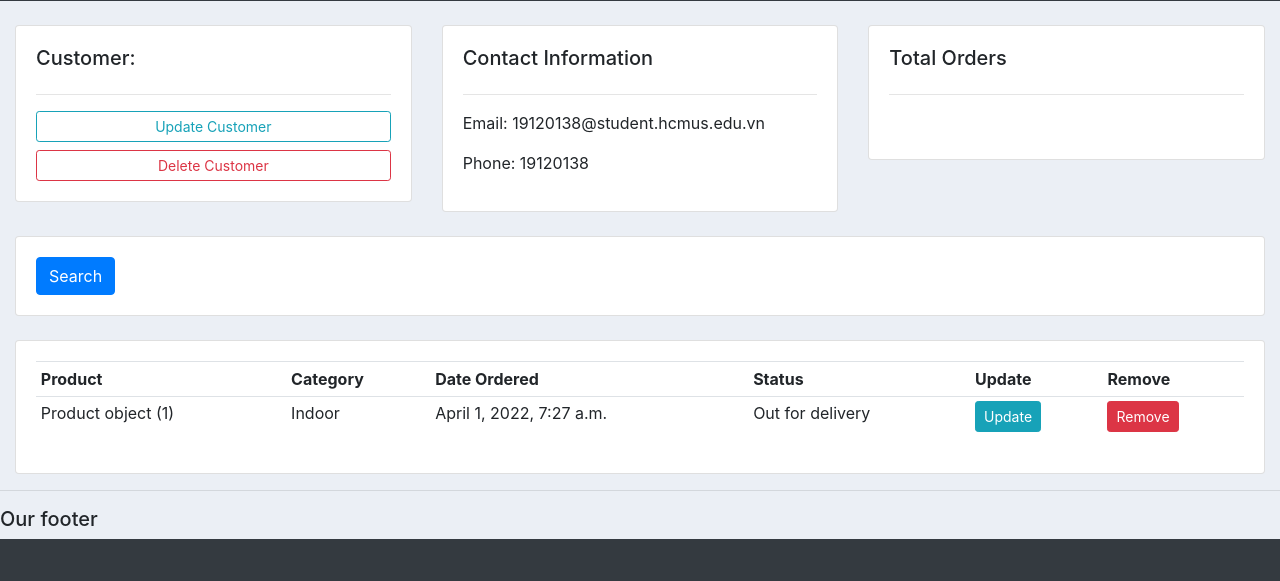
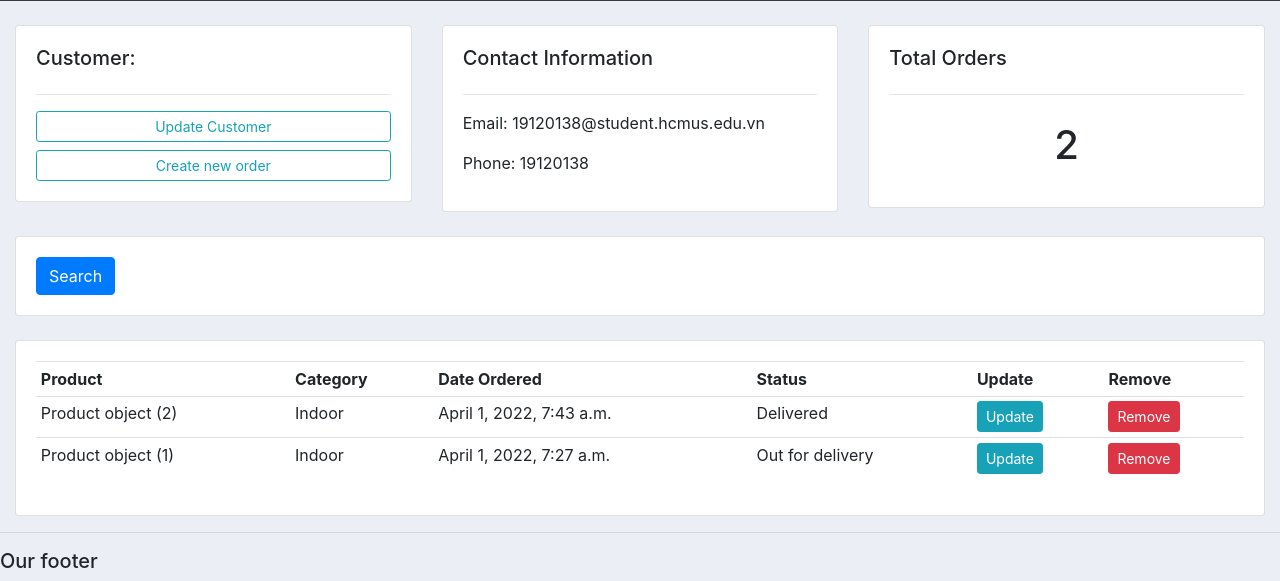
Before and after one commit to Bakerville/19120138_TranDucThuy_NMCNPM, a Django app: page /customers/1/ in a window 1280 px wide. Shown: the part 567-1148 px from the top of the page. Before the commit the page ends 1106 px from the top, so only its background shows below. Run offline with Django 3.2, Linux system fonts and the light colour scheme; data comes from the database, SQL or seed files in the repository; some libraries are stand-ins or nearby versions.

Commit message:
Third commit

```diff
--- a/midterm/accounts/models.py
+++ b/midterm/accounts/models.py
@@ -43,3 +43,6 @@ class Order(models.Model):
 	date_created = models.DateTimeField(auto_now_add=True, null=True)
 	status = models.CharField(max_length=200, null=True, choices=STATUS)
 	tags = models.ManyToManyField(Tag)
+
+	def __str__(self):
+		return self.product.name
--- a/midterm/accounts/templates/accounts/customer.html
+++ b/midterm/accounts/templates/accounts/customer.html
@@ -10,7 +10,7 @@
 			<h5>Customer:</h5>
 			<hr>
 			<a class="btn btn-outline-info  btn-sm btn-block" href="">Update Customer</a>
-			<a class="btn btn-outline-danger  btn-sm btn-block" href="">Delete Customer</a>
+			<a class="btn btn-outline-info  btn-sm btn-block" href="{% url 'create_order' customer.id %}">Create new order</a>
 
 		</div>
 	</div>
@@ -28,7 +28,7 @@
 		<div class="card card-body">
 			<h5>Total Orders</h5>
 			<hr>
-			<h1 style="text-align: center;padding: 10px"></h1>
+			<h1 style="text-align: center;padding: 10px">{{order_count}}</h1>
 		</div>
 	</div>
 </div>
@@ -66,8 +66,8 @@
 					<td>{{order.product.category}}</td>
 					<td>{{order.product.date_created}}</td>
 					<td>{{order.status}}</td>
-					<td><a class="btn btn-sm btn-info" href="">Update</a></td>
-					<td><a class="btn btn-sm btn-danger" href="">Remove</a></td
+					<td><a class="btn btn-sm btn-info" href="{% url 'update_order' order.id %}">Update</a></td>
+					<td><a class="btn btn-sm btn-danger" href="{% url 'delete_order' order.id %}">Remove</a></td>
 				</tr>
 				{% endfor %}
 			</table>
--- a/midterm/accounts/templates/accounts/navbar.html
+++ b/midterm/accounts/templates/accounts/navbar.html
@@ -8,10 +8,10 @@
   <div class="collapse navbar-collapse" id="navbarNav">
     <ul class="navbar-nav">
       <li class="nav-item active">
-        <a class="nav-link" href="#">DASHBOARD</a>
+        <a class="nav-link" href="{% url 'home' %}">DASHBOARD</a>
       </li>
       <li class="nav-item active">
-        <a class="nav-link" href="#">PRODUCTS</a>
+        <a class="nav-link" href="{% url 'products' %}">PRODUCTS</a>
       </li>
     </ul>
   </div>
--- a/midterm/accounts/templates/accounts/status.html
+++ b/midterm/accounts/templates/accounts/status.html
@@ -21,7 +21,7 @@
 			  		<h5 class="card-title">Orders Delivered</h5>
 			  	</div>
 			  	<div class="card-body">
-			    	<h3 class="card-title">{{deliverd}}</h3>
+			    	<h3 class="card-title">{{delivered}}</h3>
 			  	</div>
 			</div>
 		</div>
--- a/midterm/accounts/urls.py
+++ b/midterm/accounts/urls.py
@@ -1,7 +1,10 @@
 from django.urls import path
 from . import views
 urlpatterns = [
-    path("", views.home),
-    path("products/", views.products),
-    path("customers/<str:pk_test>/", views.customer),
+    path("", views.home, name="home"),
+    path("products/", views.products, name="products"),
+    path("create_order/<str:pk>", views.createOrder, name="create_order"),
+    path("update_order/<str:pk>", views.updateOrder, name="update_order"),
+    path("customers/<str:pk_test>/", views.customer, name="customers"),
+    path("delete_order/<str:pk>/", views.deleteOrder, name="delete_order"),
 ]
--- a/midterm/accounts/views.py
+++ b/midterm/accounts/views.py
@@ -1,24 +1,72 @@
-from django.shortcuts import render
+from django.shortcuts import render, redirect
 from django.http import HttpResponse
 from .models import *
+from django.forms import inlineformset_factory
+from .forms import OrderForm
 # Create your views here.
+
+
 def home(request):
     orders = Order.objects.all()
     customers = Customer.objects.all()
     total_customers = customers.count()
     total_orders = orders.count()
-    delivered = orders.filter(status='delivered').count()
-    pending = orders.filter(status='pending').count()
-    context = {'orders': orders, 'customers': customers}#, 'total_orders': total_orders, 'delivered': delivered, 'pending': pending}
+    delivered = orders.filter(status='Delivered').count()
+    pending = orders.filter(status='Pending').count()
+    context = {'orders': orders, 'customers': customers, 'total_orders': total_orders, 'delivered': delivered, 'pending': pending}
     return render(request, 'accounts/dashboard.html', context)
+
+
 def contact(request):
     return HttpResponse("19120138-TranDucThuy")
+
+
 def customer(request, pk_test):
     customer = Customer.objects.get(id=pk_test)
     orders = customer.order_set.all()
     order_count = orders.count()
     context = {'customer': customer, 'orders': orders, 'order_count': order_count}
     return render(request, "accounts/customer.html", context)
+
+
 def products(request):
     products = Product.objects.all()
     return render(request, 'accounts/products.html', {'products': products})
+
+
+def createOrder(request, pk):
+    OrderFormSet = inlineformset_factory(Customer, Order, fields=('product', 'status'), extra=10)
+    customer = Customer.objects.get(id=pk)
+    formset = OrderFormSet(queryset=Order.objects.none(), instance=customer)
+    # form = OrderForm(initial={'customer':customer})
+    if request.method == 'POST':
+        # print('Printing POST:', request.POST)
+        # form = OrderForm(request.POST)
+        formset = OrderFormSet(request.POST, instance=customer)
+        if formset.is_valid():
+            formset.save()
+            return redirect('/')
+
+    context = {'form': formset}
+    return render(request, 'accounts/order_form.html', context)
+
+
+def updateOrder(request, pk):
+    order = Order.objects.get(id=pk)
+    form = OrderForm(instance=order)
+    if request.method == 'POST':
+        form = OrderForm(request.POST, instance=order)
+        if form.is_valid():
+            form.save()
+            return redirect('/')
+    context = {'form': form}
+    return render(request, 'accounts/order_form.html', context)
+
+
+def deleteOrder(request, pk):
+    order = Order.objects.get(id=pk)
+    if request.method == 'POST':
+        order.delete()
+        return redirect("/")
+    context = {'item': order}
+    return render(request, 'accounts/delete.html', context)
```
Also changed, not shown: midterm/accounts/forms.py (added, +7 -0 lines), midterm/accounts/templates/accounts/dashboard.html (+6 -4 lines), midterm/accounts/templates/accounts/delete.html (added, +22 -0 lines), midterm/accounts/templates/accounts/order_form.html (added, +26 -0 lines), midterm/db.sqlite3.
